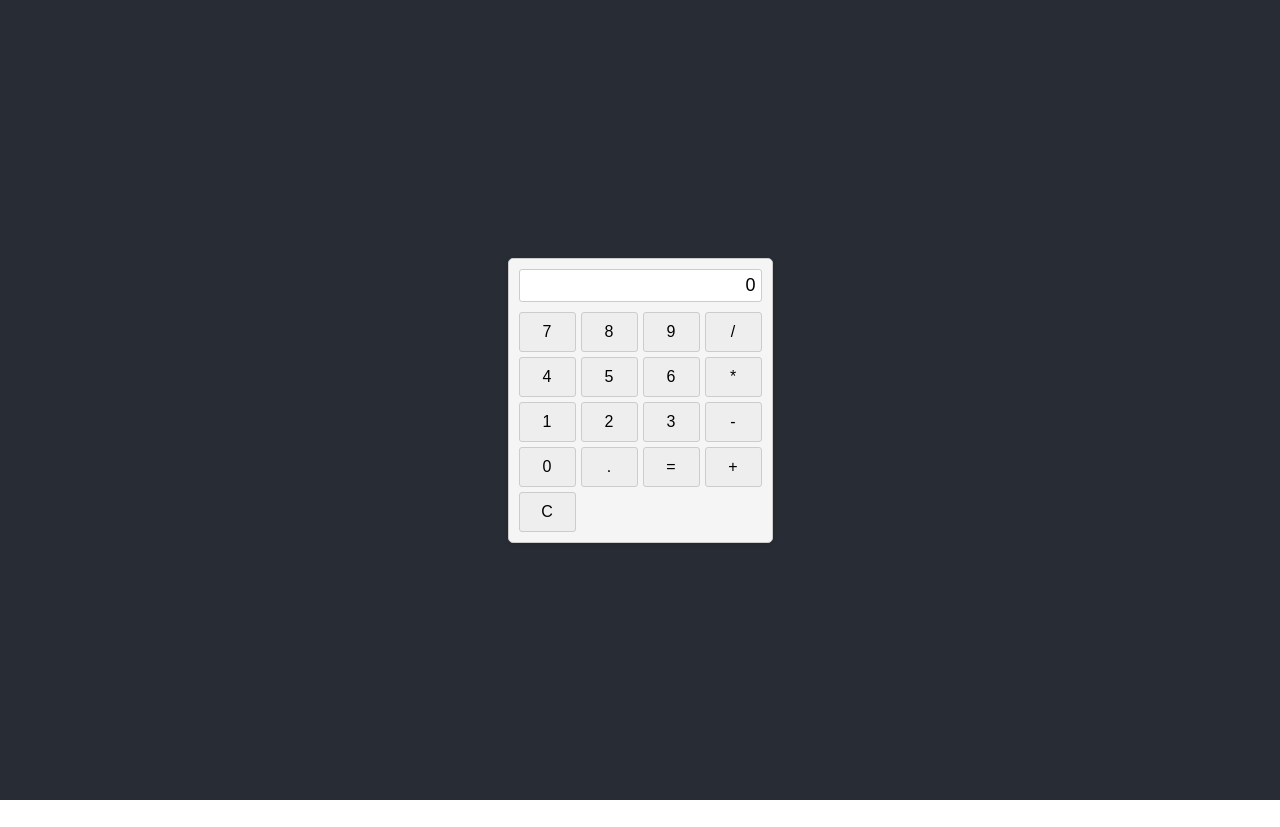
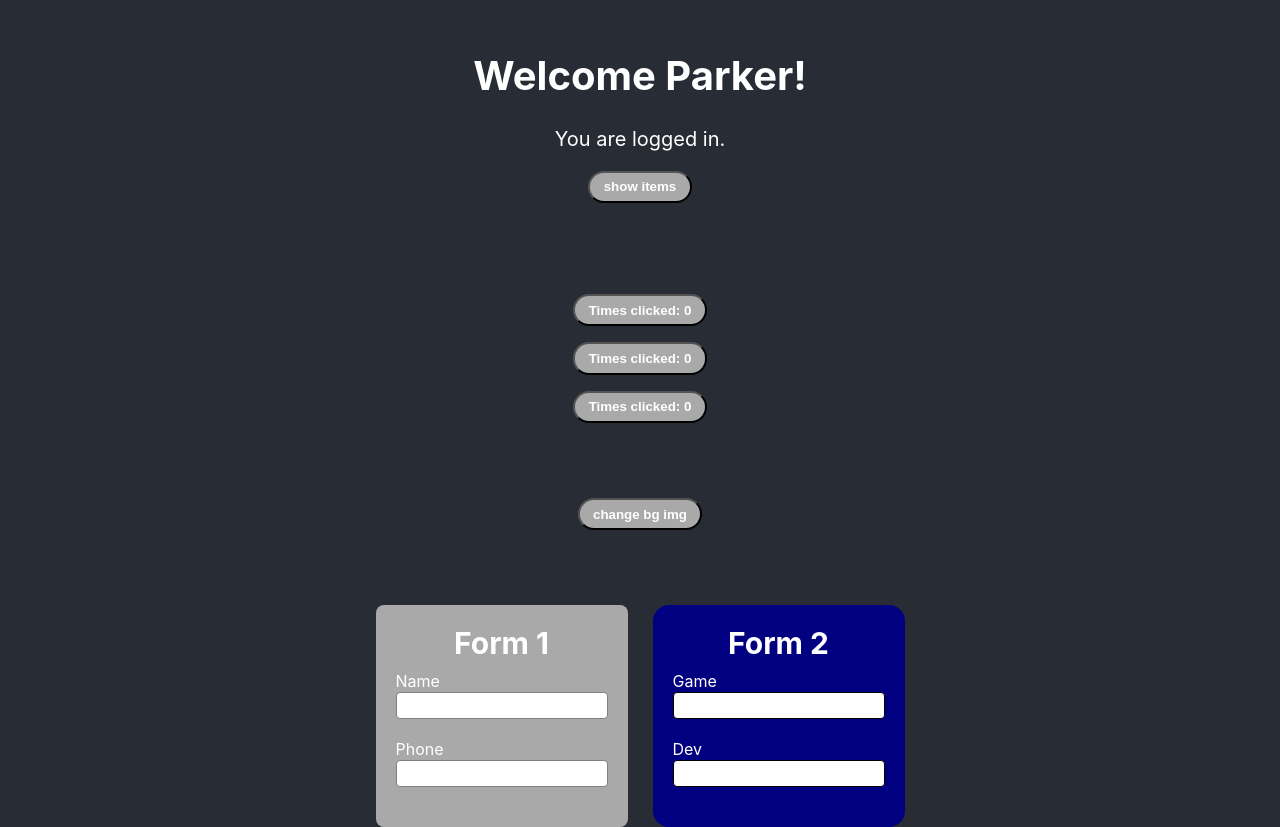
Before and after one commit to psiservices-parkerschellenberg/react-docs, a React (Create React App) app: page / in a window 1280 px wide. Before the commit the page ends 800 px from the top, so only its background shows below. Built offline with nearby package versions, Linux system fonts and the light colour scheme.

Commit message:
Revert "create accessible calculator"
This reverts commit 16d5d8dd0b0be668a0a5f0b9bfa1267409ce42ee.

```diff
--- a/src/App.css
+++ b/src/App.css
@@ -5,54 +5,58 @@
   display: flex;
   flex-direction: column;
   align-items: center;
-  justify-content: center;
-  /* font-size: 1.25rem; */
-  /* color: white; */
+  /*justify-content: center;*/
+  font-size: 1.25rem;
+  color: white;
 }
 
-.calculator-widget {
-    display: inline-block;
-    padding: 10px;
-    background-color: #f5f5f5;
-    border: 1px solid #ccc;
-    border-radius: 5px;
-    box-shadow: 0 2px 5px rgba(0, 0, 0, 0.1);
-    font-family: Arial, sans-serif;
+.App-link {
+  color: #61dafb;
 }
 
-  .calculator-widget input {
-    width: 231px;
-    padding: 5px;
-    font-size: 18px;
-    text-align: right;
-    border: 1px solid #ccc;
-    border-radius: 3px;
-    background-color: #fff;
-    outline: none;
+ul {
+    list-style-type: none;
 }
 
-  .calculator-buttons {
-    display: grid;
-    grid-template-columns: repeat(4, 1fr);
-    grid-gap: 5px;
-    margin-top: 10px;
+.Welcome,
+.LoginForm {
+    margin-top: 3vh;
+    margin-bottom: 75px;
 }
 
-  .calculator-buttons button {
-    padding: 10px;
-    font-size: 16px;
-    text-align: center;
-    background-color: #eee;
-    border: 1px solid #ccc;
-    border-radius: 3px;
-    cursor: pointer;
-    transition: background-color 0.3s ease;
+.click-me {
+    margin-top: 16px;
 }
 
-  .calculator-buttons button:hover {
-    background-color: #ccc;
+.ImgBtn {
+    margin: 75px
 }
 
-  .calculator-buttons button:active {
-    background-color: #999;
+.App.BGimg {
+    background-image: url(https://i.imgur.com/MK3eW3Am.jpg);
 }
+
+button {
+    padding: 0.5em 1em;
+    border-radius: 16px;
+    font-weight: bold;
+    color: white;
+    background: darkgrey;
+}
+
+.form-group {
+    margin-bottom: 10px;
+}
+
+.form-label {
+    display: block;
+    font-weight: bold;
+}
+
+.form-input {
+    width: 200px;
+    padding: 5px;
+    border: 1px solid gray;
+    border-radius: 3px;
+    margin-left: 8px;
+}
--- a/src/App.js
+++ b/src/App.js
@@ -1,64 +1,48 @@
 import './App.css';
+import Welcome from './components/Welcome';
+//import LoginForm from './components/LoginForm';
+import NewBtn from './components/NewBtn';
+import ImageBtn from './components/ImageBtn';
+import Form1 from './components/Form1';
+import Form2 from './components/Form2';
 import { useState } from 'react';
 
-export default function App() {
+
+function App() {
+    const user = {
+        name: "Parker",
+        age: 27,
+        isLoggedIn: true,
+        items: [
+            { title: 'Cabbage', id: 1 },
+            { title: 'Garlic', id: 2 },
+            { title: 'Apple', id: 3 },
+        ]
+    };
+
+    const [isToggled, setToggle] = useState(false);
+
+    const handleToggle = () => {
+        setToggle(!isToggled);
+    };
 
     return (
-        <div className="App">
-            <CalculatorWidget />
+        <div className={`App ${isToggled ? 'BGimg' : ''}`}>
+            {user.isLoggedIn
+                ? ( <Welcome user={user} /> )
+                //: (<LoginForm />)
+                : null
+            }
+            <NewBtn />
+            <NewBtn />
+            <NewBtn />
+            <ImageBtn handleToggle={handleToggle} />
+            <div style={{ display: 'flex', gap: 25 }}>
+                <Form1 />
+                <Form2 />
+            </div>
         </div>
     );
 }
 
-const CalculatorWidget = () => {
-    const [input, setInput] = useState("0");
-
-    const handleButtonClick = (value) => {
-      if (value === "=") {
-        try {
-          setInput(eval(input).toString());
-        } catch (error) {
-          setInput("Error");
-        }
-      } else if (value === "C") {
-        setInput("0");
-      } else {
-        setInput((prevInput) => (prevInput === "0" ? value : prevInput + value));
-      }
-    };
-
-    return (
-      <div
-        className="calculator-widget"
-        role="dialog"
-        aria-label="Calculator Widget"
-      >
-        <input
-          type="text"
-          value={input}
-          aria-live="assertive"
-          aria-atomic="true"
-          readOnly
-        />
-        <div className="calculator-buttons">
-          <button onClick={() => handleButtonClick("7")}>7</button>
-          <button onClick={() => handleButtonClick("8")}>8</button>
-          <button onClick={() => handleButtonClick("9")}>9</button>
-          <button onClick={() => handleButtonClick("/")}>/</button>
-          <button onClick={() => handleButtonClick("4")}>4</button>
-          <button onClick={() => handleButtonClick("5")}>5</button>
-          <button onClick={() => handleButtonClick("6")}>6</button>
-          <button onClick={() => handleButtonClick("*")}>*</button>
-          <button onClick={() => handleButtonClick("1")}>1</button>
-          <button onClick={() => handleButtonClick("2")}>2</button>
-          <button onClick={() => handleButtonClick("3")}>3</button>
-          <button onClick={() => handleButtonClick("-")}>-</button>
-          <button onClick={() => handleButtonClick("0")}>0</button>
-          <button onClick={() => handleButtonClick(".")}>.</button>
-          <button onClick={() => handleButtonClick("=")}>=</button>
-          <button onClick={() => handleButtonClick("+")}>+</button>
-          <button onClick={() => handleButtonClick("C")}>C</button>
-        </div>
-      </div>
-    );
-  };
+export default App;
```
Lines whose indentation alone changed are shown as unchanged.
